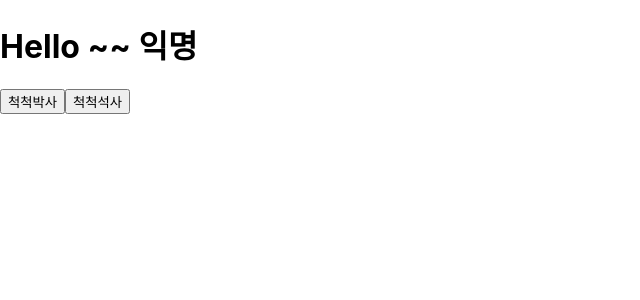
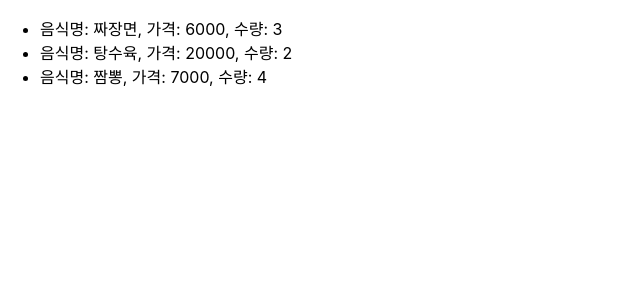
Before and after one commit to taecode/todo-react-app202301, a React (Create React App) app: page / in a window 1280 px wide. Shown: the top 300 px of the page, without its empty margins (0-640 px from the left). Built offline with nearby package versions, Linux system fonts and the light colour scheme.

Commit message:
#Item props

```diff
--- a/src/App.js
+++ b/src/App.js
@@ -1,15 +1,13 @@
 import logo from './logo.svg';
 import './App.css';
 
-import Greeting from './components/Greeting';
-import FoodList from './components/FoodList';
-import Hello from './components/Hello';
+import ItemMain from './components/item/ItemMain';
 
 
 function App() {
   return (
     <>
-      <Hello/>
+      <ItemMain/>
     </>
   );
 }
--- /dev/null
+++ b/src/components/item/Item.js
@@ -0,0 +1,16 @@
+import React from 'react'
+
+// props는 부모컴포넌트가 속성값으로 전달한 데이터 객체
+const Item = ({ foodInfo }) => {
+
+//   console.log('props: ', props.foodInfo);
+//   console.log('foodInfo: ', foodInfo);
+
+  const { foodName:fn, price:p, quantity:q } = foodInfo;
+
+  return (
+    <li>음식명: {fn}, 가격: {p}, 수량: {q}</li>
+  )
+}
+
+export default Item
--- /dev/null
+++ b/src/components/item/ItemMain.js
@@ -0,0 +1,45 @@
+import React from 'react'
+import Item from './Item';
+
+// 음식 메뉴 리스트
+const ItemMain = () => {
+  // 이 컴포넌트에서 음식 API를 호출해서 받아옴
+  const foodArray = [
+    {
+        foodName: '짜장면',
+        price: 6000,
+        quantity: 3
+    },
+    {
+        foodName: '탕수육',
+        price: 20000,
+        quantity: 2
+    },
+    {
+        foodName: '짬뽕',
+        price: 7000,
+        quantity: 4
+    },
+
+  ];
+
+  // 음식배열 수만큼 li태그 생성하기
+//   const tagArray = []; // 태그를 저장할 배열
+//   const makeLi = () => {
+//     for (let food of foodArray) {
+//         const {foodName, price, quantity} = food;
+//         tagArray.push(<li>음식명: {foodName}, 가격: {price}, 수량: {quantity}</li>);
+//     }
+//     return tagArray;
+//   };
+
+  const tagArray = foodArray.map(food => <Item key={food.foodName} foodInfo={food} abc="메롱" />);
+
+  return (
+    <ul>
+        {tagArray}
+    </ul>
+  )
+}
+
+export default ItemMain
```
